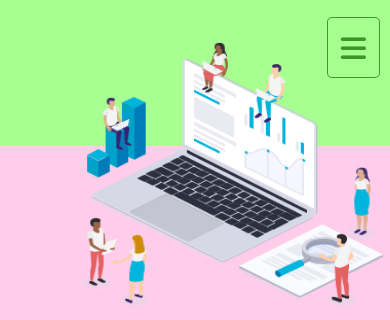
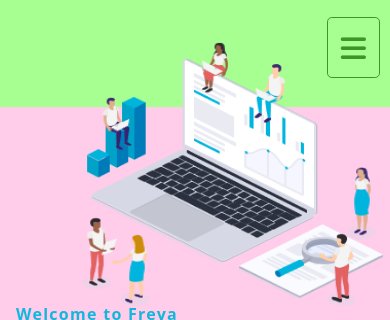
Before and after one commit to rishav-jha-mech/Frontend-Web-Components, a plain HTML site: page Blog Landing Page/index.html in a window 390 px wide. Shown: the top 320 px of the page. Drawn offline with nearby package versions, Linux system fonts and the light colour scheme; files whose address does not match are found by name.

Commit message:
Page1 css fix

```diff
--- a/Blog Landing Page/page1.css
+++ b/Blog Landing Page/page1.css
@@ -74,12 +74,12 @@
 @media(max-width:880px){
     .page{
         flex-direction: column-reverse;
-        height: 90vh;
+        height: 80vh;
     }
     .page .right{
         flex: 1;
         display: block;
-        position: relative  ;
+        position: relative;
     }
     .page .right img{
         position: absolute;
@@ -89,6 +89,9 @@
     }
     .page .left{
         flex: 4;
+
+        padding-top: 15vh !important;
+        /* justify-content: space-around; */
     }
 }
 @media(max-width:600px){
@@ -97,7 +100,6 @@
     }
     .page .left{
         padding: 1rem;
-        justify-content: flex-end;
     }
     .page .left h1{
         font-size: 2.8rem;
```
